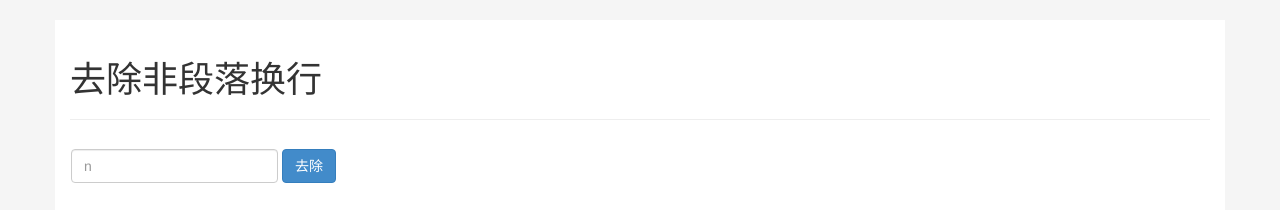
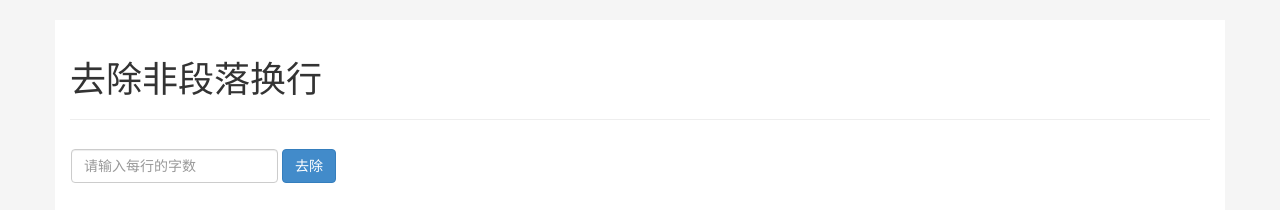
Before and after one commit to cs1707/deleteLineBreak, a plain HTML site: page index.html in a window 1280 px wide. Shown: the top 210 px of the page. Drawn offline with Linux system fonts and the light colour scheme.

Commit message:
update screenshot readme

```diff
--- a/index.html
+++ b/index.html
@@ -25,7 +25,7 @@
 			<nav class="navbar navbar-primary" role="navigation">
 				<div class="navbar-form navbar-left" role="search">
 				  	<div class="form-group">
-				    	<input id="n" type="text" class="form-control" placeholder="n">
+				    	<input id="n" type="number" class="form-control" placeholder="请输入每行的字数">
 				  	</div>
 				  	<button id="submit" class="btn btn-primary">去除</button>
 				</div>
```
Also changed, not shown: screenshot.jpg (added), 1 other file.
